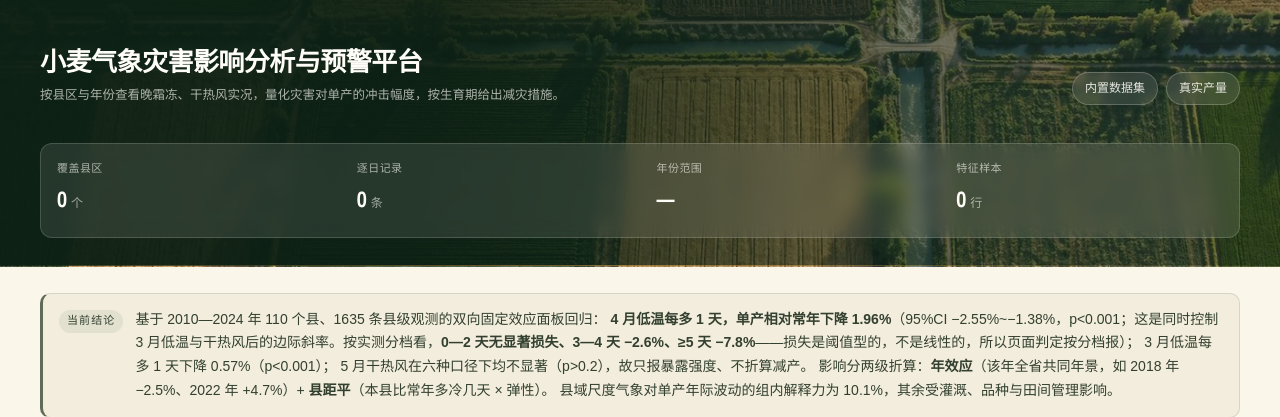
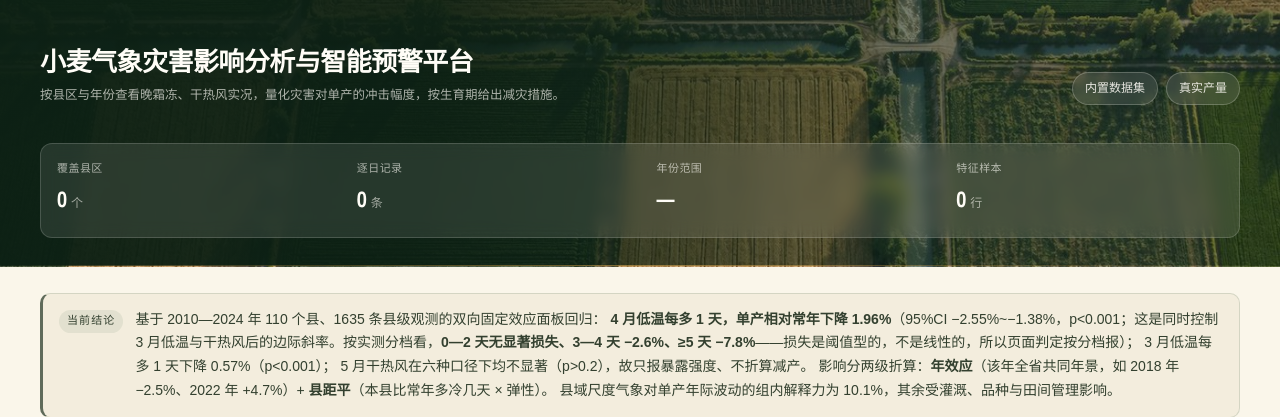
Before and after one commit to sjjdjs839/wheat-yield-predict, a Flask app: page / in a window 1280 px wide. Shown: the part 73-490 px from the top of the page. Run offline with Flask 3, Linux system fonts and the light colour scheme; data that the repository does not hold is empty.

Commit message:
fix(branding): 启动器、页面标题、导出报告统一为「气象灾害影响分析与智能预警平台」

```diff
--- a/wheat-ml/app.py
+++ b/wheat-ml/app.py
@@ -1,5 +1,5 @@
 """
-河南省小麦气象数据分析与产量预测系统 · Web 应用
+河南省小麦气象灾害影响分析与智能预警平台 · Web 应用
 ==================================================
 页面路由：
   /upload    数据上传与校验
@@ -1449,7 +1449,7 @@ def export_report_pdf():
     summary_style.fontSize = 11
     summary_style.leading = 18
     summary_text = f"""
-    <b>报告说明：</b>本报告基于河南省小麦气象数据分析与产量预测系统，采用多模型融合算法
+    <b>报告说明：</b>本报告基于河南省小麦气象灾害影响分析与智能预警平台，采用多模型融合算法
     （随机森林、LightGBM、线性回归），综合考虑温度、降水、干热风等气象因子，
     对{county if county else '全省'}2010-2024年小麦产量进行预测和分析。
     模型整体预测精度R²=0.905，误差约20 kg/亩，具备实际参考价值。
@@ -1509,7 +1509,7 @@ def export_report_pdf():
     footer_style.fontName = font_name
     footer_style.fontSize = 9
     footer_style.textColor = colors.grey
-    story.append(Paragraph("—— 本报告由河南省小麦气象数据分析与产量预测系统自动生成 ——", footer_style))
+    story.append(Paragraph("—— 本报告由河南省小麦气象灾害影响分析与智能预警平台自动生成 ——", footer_style))
 
     doc.build(story)
     output.seek(0)
--- a/wheat-ml/config/config.yaml
+++ b/wheat-ml/config/config.yaml
@@ -613,4 +613,4 @@ web:
 
   debug: false
 
-  title: "河南省小麦气象灾害影响分析与预警平台"
+  title: "河南省小麦气象灾害影响分析与智能预警平台"
--- a/wheat-ml/run.py
+++ b/wheat-ml/run.py
@@ -84,11 +84,11 @@ def main() -> int:
 
     no_browser = "--no-browser" in sys.argv or os.environ.get("WHEAT_NO_BROWSER") == "1"
 
-    print("=" * 52, flush=True)
-    print("  豫麦智测 · 河南省小麦气象分析与产量预测系统", flush=True)
+    print("=" * 62, flush=True)
+    print("  豫麦智测 · 河南省小麦气象灾害影响分析与智能预警平台", flush=True)
     print(f"  服务地址：{URL}", flush=True)
     print("  关闭本窗口即停止服务；浏览器标签可以保留。", flush=True)
-    print("=" * 52, flush=True)
+    print("=" * 62, flush=True)
 
     threading.Thread(target=warm_caches, daemon=True).start()
     if not no_browser:
--- a/wheat-ml/web/templates/base.html
+++ b/wheat-ml/web/templates/base.html
@@ -3,8 +3,8 @@
 <head>
 <meta charset="UTF-8">
 <meta name="viewport" content="width=device-width, initial-scale=1">
-<title>{{ '豫麦智测 · ' ~ title if title else '豫麦智测 · 河南省小麦气象分析与产量预测' }}</title>
-<meta name="description" content="河南省小麦气象灾害影响分析与预警系统：晚霜冻与干热风预警、气象影响量化、灾害风险地图、生育期农事决策建议。">
+<title>{{ '豫麦智测 · ' ~ title if title else '豫麦智测 · 河南省小麦气象灾害影响分析与智能预警平台' }}</title>
+<meta name="description" content="河南省小麦气象灾害影响分析与智能预警平台：晚霜冻与干热风预警、气象影响量化、灾害风险地图、生育期农事决策建议。">
 <meta name="theme-color" content="#10271A">
 <link rel="icon" href="{{ url_for('static', filename='favicon.svg') }}" type="image/svg+xml">
 <script>document.documentElement.classList.add('js');</script>
--- a/wheat-ml/web/templates/index.html
+++ b/wheat-ml/web/templates/index.html
@@ -6,7 +6,7 @@
 <section class="dash-head">
   <div class="container wk-head">
     <div>
-      <h1>小麦气象灾害影响分析与预警平台</h1>
+      <h1>小麦气象灾害影响分析与智能预警平台</h1>
       <p class="wk-sub">按县区与年份查看晚霜冻、干热风实况，量化灾害对单产的冲击幅度，按生育期给出减灾措施。</p>
     </div>
     <div class="wk-src">
```
Also changed, not shown: README.md, wheat-ml/README.md, 2 other files.
